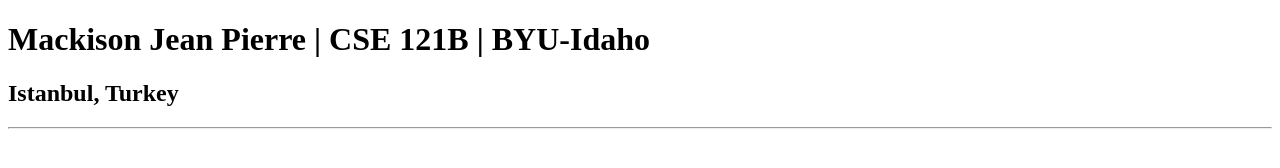
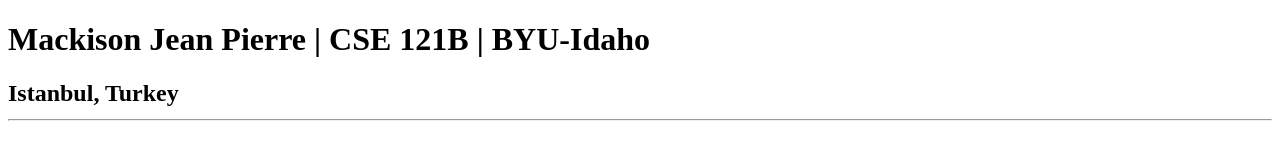
Before and after one commit to 24on7store/cse121b, a plain HTML site: page test.html in a window 1280 px wide. Drawn offline with Linux system fonts and the light colour scheme.

Commit message:
try test

```diff
--- a/test.html
+++ b/test.html
@@ -7,7 +7,7 @@
 </head>
 <body>
 <h1>Mackison Jean Pierre | CSE 121B | BYU-Idaho</h1>
-<h2>Istanbul, Turkey</h2>
-<hr>
+<h2>Istanbul, Turkey<hr></h2>
+
 </body>
 </html>
```
